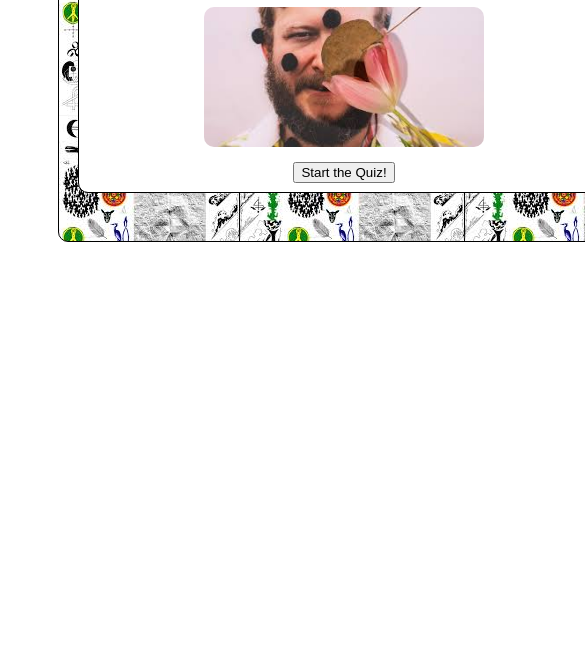
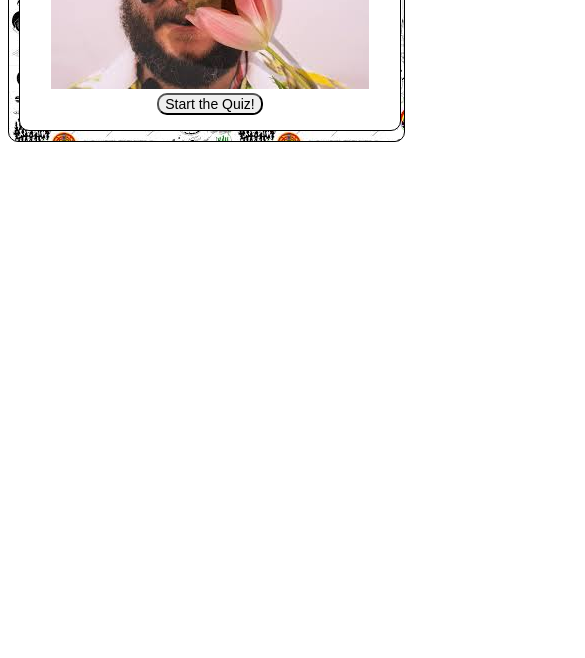
Before and after one commit to anthonyhi11/quizApp, a plain HTML site: page index.html in a window 390 px wide. Shown: the part 186-844 px from the top of the page, 585 px wide, since content can reach past the window. Drawn offline with nearby package versions, Linux system fonts and the light colour scheme.

Commit message:
added some css for mobile first

```diff
--- a/index.html
+++ b/index.html
@@ -5,6 +5,7 @@
     <meta name="viewport" content="width=device-width,initial-scale=1">
     <title>Bon Iver Quiz</title>
     <link rel="stylesheet" href="main.css" type="text/css">
+    <link href="https://fonts.googleapis.com/css?family=Manjari&display=swap" rel="stylesheet">
     <script src="https://ajax.googleapis.com/ajax/libs/jquery/3.4.1/jquery.min.js"></script>
 
   </head>
--- a/main.css
+++ b/main.css
@@ -1,5 +1,61 @@
 
+.container {
+    border:black 1px solid;
+    padding: 15px;
+    text-align: center;
+    width: 350px;
+    height: auto;
+    background-color: white;
+    border-radius: 10px;
+    margin-left: auto;
+    margin-right: auto;
+}
+.outer-container {
+    padding:10px;
+    border: 1px solid black;
+    width: 375px;
+    height: auto;
+    background: url('images/background.jpeg');
+    border-radius: 10px;
+    text-align: center;
+}
 body {
+    width: 375px;
+    height: 700px;
+    font-family: 'Barlow', sans-serif;
+    font-style: normal;
+}
+h1 {
+    font-size: 25px;
+}
+.bottom-question, .bottom-score {
+    display: inline-block;
+    background-color: white;
+    border: 2px black solid;
+    border-radius: 10px;
+    padding: 5px;
+    font-size: 15px;
+}
+fieldset {
+    border: none;
+}
+button {
+    font-size: 14px;
+    border-radius: 10px;
+}
+
+
+
+
+
+
+
+
+
+
+
+
+/*body {
     height: 500px;
     width: 500px;
 }
@@ -34,11 +90,11 @@ body {
 fieldset {
     border:none;
 }
-
+*/
 .hidden {
     display: none;
 }
-
+/*
 #justin-face {
     display: block;
     margin-left: auto;
@@ -64,4 +120,4 @@ fieldset {
 }
 .credits {
 
-}
+}*/
```
